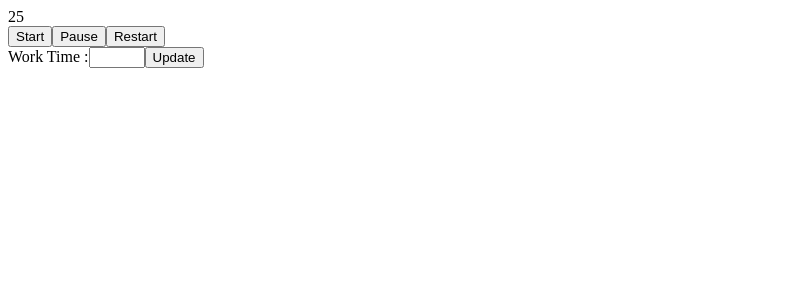
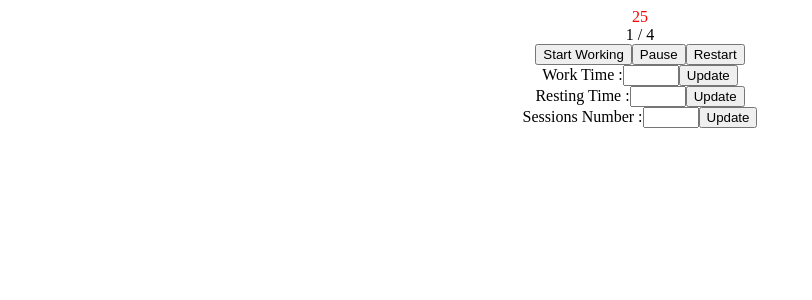
Before and after one commit to alphanwtn/react-pomodoro, a React (Create React App) app: page / in a window 1280 px wide. Shown: the top 300 px of the page, without its empty margins (0-812 px from the left). Built offline with nearby package versions, Linux system fonts and the light colour scheme.

Commit message:
Ajout pause, controle pause, et nb de sessions"

```diff
--- a/src/App.js
+++ b/src/App.js
@@ -4,9 +4,13 @@ import Player from "./Components/Player";
 import Timer from "./Components/Timer";
 import Setup from "./Components/Setup";
 import AudioSection from "./Components/AudioSection";
+import Sessions from "./Components/Sessions";
 
 function App() {
   const [startTime, setStartTime] = useState(25);
+  const [startRestingTime, setStartRestingTime] = useState(5);
+  const [nbSessions, setNbSessions] = useState(4);
+  const [currentSession, setCurrentSession] = useState(1);
   const [displayedTime, setDisplayedTime] = useState(startTime);
   const [running, setRunning] = useState(false);
   const [alarmRing, setAlarmRing] = useState(false);
@@ -24,25 +28,41 @@ function App() {
   useEffect(() => {
     // ######## RINGTONE (buggy)
     if (displayedTime === 0) {
+      setRunning(false);
       setAlarmRing(true);
-      console.log("setallarm");
+      console.log("setalarm");
+      return () => setAlarmRing(false);
     } else if (displayedTime === startTime) {
       setAlarmRing(false);
-      console.log("stopallarm");
+      console.log("stopalarm");
     }
   });
 
-  /*   useEffect(() => {
-    if (displayedTime === 0 && workOrPauseState == "work") {
-      setAlarmRing(true);
-    } else if (displayedTime === startTime) {
-      setAlarmRing(false);
+  useEffect(() => {
+    // ######## SWITCHING WORK / PAUSE State
+    if (
+      running === false &&
+      workOrPauseState === "work" &&
+      displayedTime === 0
+    ) {
+      setWorkOrPauseState("pause");
+      setDisplayedTime(startRestingTime);
+    } else if (
+      running === false &&
+      workOrPauseState === "pause" &&
+      displayedTime === 0
+    ) {
+      setWorkOrPauseState("work");
+      setDisplayedTime(startTime);
+      setCurrentSession(currentSession + 1);
     }
-  }); */
+  });
 
+  if (currentSession <= nbSessions) {
     return (
-    <div>
-      <Timer toDisplay={displayedTime} running={running} />
+      <div className="App">
+        <Timer toDisplay={displayedTime} workOrPauseState={workOrPauseState} />
+        <Sessions currentSession={currentSession} nbSessions={nbSessions} />
         <Player
           running={running}
           setDisplayedTime={setDisplayedTime}
@@ -50,15 +70,32 @@ function App() {
           startTime={startTime}
           workOrPauseState={workOrPauseState}
         />
+
         <Setup
           setDisplayedTime={setDisplayedTime}
           setRunning={setRunning}
           setStartTime={setStartTime}
           startTime={startTime}
+          setStartRestingTime={setStartRestingTime}
+          startRestingTime={startRestingTime}
+          nbSessions={nbSessions}
+          setNbSessions={setNbSessions}
+        />
+        <AudioSection alarmRing={alarmRing}></AudioSection>
+      </div>
+    );
+  } else {
+    return (
+      <div>
+        <img
+          src="https://images.caradisiac.com/logos/4/6/6/4/194664/S0-fiat-chrysler-annonce-des-milliers-d-emplois-aux-etats-unis-111938.jpg"
+          style={{ width: "1080px", height: "auto" }}
+          alt="Trump photo"
         />
         <AudioSection alarmRing={alarmRing}></AudioSection>
       </div>
     );
   }
+}
 
 export default App;
--- a/src/Components/Player.js
+++ b/src/Components/Player.js
@@ -1,11 +1,13 @@
 import React from "react";
 
 function Player(props) {
-  const { setRunning, setDisplayedTime, startTime } = props;
+  const { setRunning, setDisplayedTime, startTime, workOrPauseState } = props;
 
   return (
     <div>
-      <button onClick={() => setRunning(true)}>Start</button>
+      <button onClick={() => setRunning(true)}>
+        Start {workOrPauseState === "work" ? "Working" : "Resting"}
+      </button>
       <button onClick={() => setRunning(false)}>Pause</button>
       <button
         onClick={() => {
--- /dev/null
+++ b/src/Components/Sessions.js
@@ -0,0 +1,12 @@
+import React from "react";
+
+function Sessions(props) {
+  const { currentSession, nbSessions } = props;
+  return (
+    <div>
+      {currentSession} / {nbSessions}
+    </div>
+  );
+}
+
+export default Sessions;
--- a/src/Components/Setup.js
+++ b/src/Components/Setup.js
@@ -1,19 +1,52 @@
 import React, { useState } from "react";
 
 function Setup(props) {
-  const { startTime, setStartTime, setDisplayedTime, setRunning } = props;
+  const {
+    setRunning,
+    startTime,
+    setStartTime,
+    setDisplayedTime,
+    startRestingTime,
+    setStartRestingTime,
+    nbSessions,
+    setNbSessions,
+  } = props;
 
   const [setupTime, setSetupTime] = useState(startTime);
+  const [setupRestingTime, setSetupRestingTime] = useState(startRestingTime);
+  const [setupNbSessions, setSetupNbSessions] = useState(nbSessions);
 
   function handleSubmit(event) {
     event.preventDefault();
     setStartTime(setupTime);
-    setDisplayedTime(setupTime);
+    //setDisplayedTime(setupTime);
+    setRunning(false);
+  }
+
+  function handleSubmitResting(event) {
+    event.preventDefault();
+    setStartRestingTime(setupRestingTime);
+    //setDisplayedTime(setupRestingTime);
+    setRunning(false);
+  }
+
+  function handleSubmitNbSessions(event) {
+    event.preventDefault();
+    setNbSessions(setupNbSessions);
+    //setDisplayedTime(setupNbSessions); Affichera le nb de sessions
     setRunning(false);
   }
 
   function handleChange(event) {
     setSetupTime(event.target.value);
+  }
+
+  function handleChangeResting(event) {
+    setSetupRestingTime(event.target.value);
+  }
+
+  function handleChangeNbSessions(event) {
+    setSetupNbSessions(event.target.value);
   }
 
   return (
@@ -24,8 +57,32 @@ function Setup(props) {
           onChange={handleChange}
           type="number"
           name="worktime"
-          min="0"
+          min="1"
           max="25"
+        ></input>
+        <button type="submit">Update</button>
+      </form>
+
+      <form onSubmit={handleSubmitResting}>
+        <label name="restingtime">Resting Time :</label>
+        <input
+          onChange={handleChangeResting}
+          type="number"
+          name="restingtime"
+          min="1"
+          max="25"
+        ></input>
+        <button type="submit">Update</button>
+      </form>
+
+      <form onSubmit={handleSubmitNbSessions}>
+        <label name="nbsessions">Sessions Number :</label>
+        <input
+          onChange={handleChangeNbSessions}
+          type="number"
+          name="nbsessions"
+          min="1"
+          max="10"
         ></input>
         <button type="submit">Update</button>
       </form>
--- a/src/Components/Timer.js
+++ b/src/Components/Timer.js
@@ -1,9 +1,17 @@
 import React from "react";
 
 function Timer(props) {
-  const { running, toDisplay } = props;
+  const { toDisplay, workOrPauseState } = props;
 
-  return <div style={running ? { color: "red" } : null}>{toDisplay}</div>;
+  return (
+    <div
+      style={
+        workOrPauseState === "work" ? { color: "red" } : { color: "green" }
+      }
+    >
+      {toDisplay}
+    </div>
+  );
 }
 
 export default Timer;
```
Lines whose indentation alone changed are shown as unchanged.
